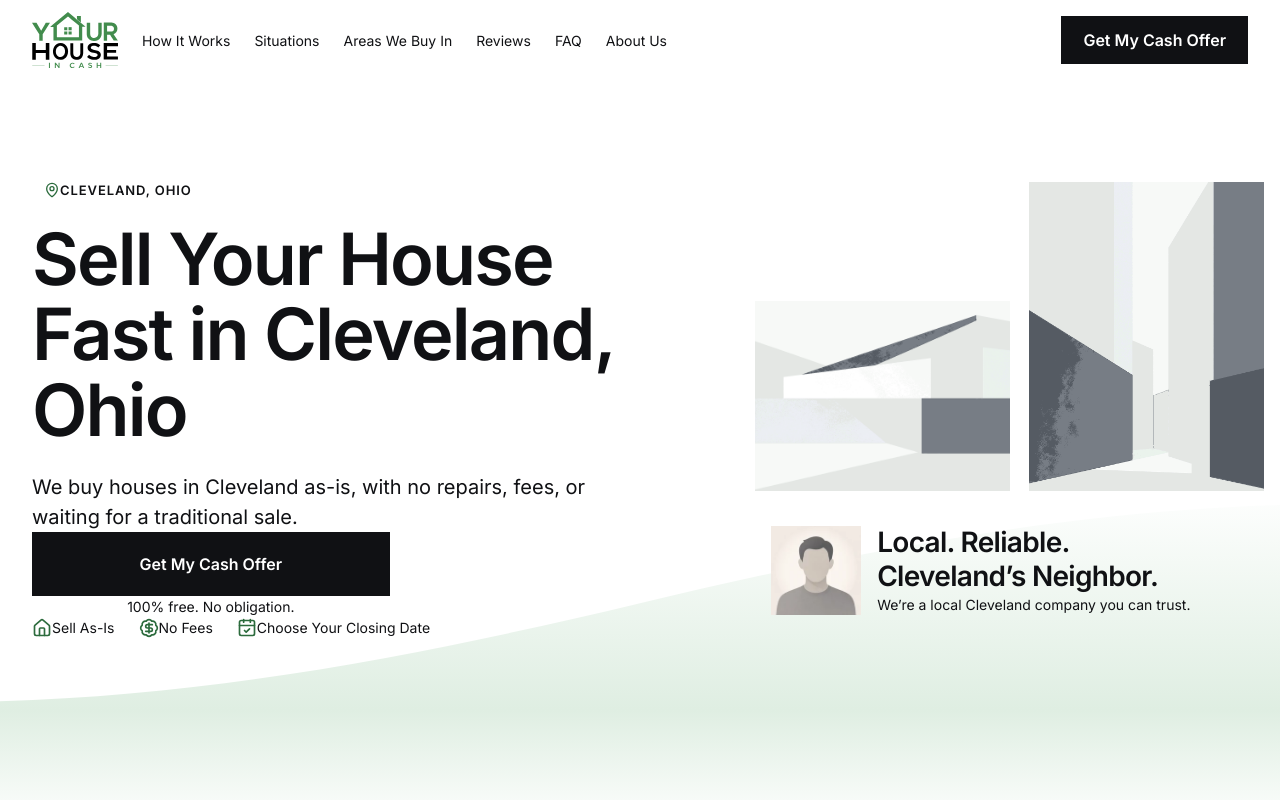
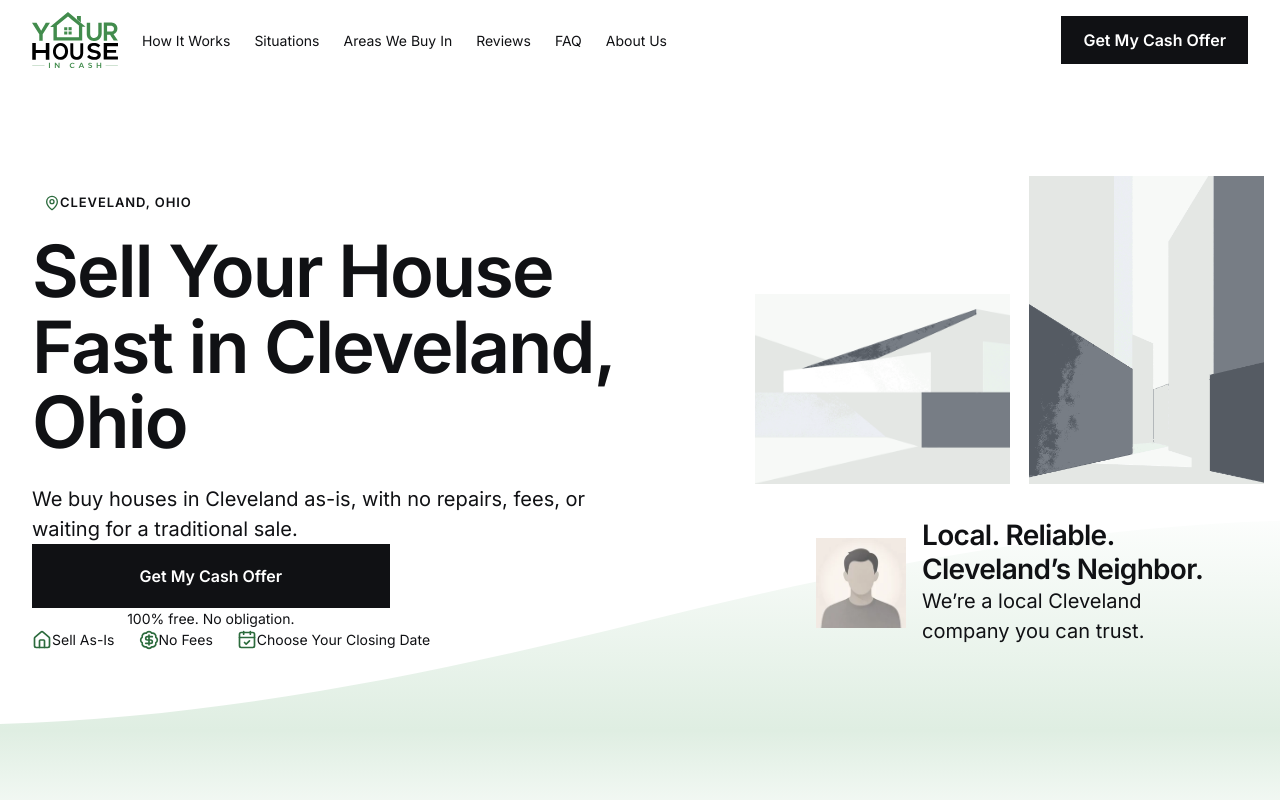
Before and after one commit to YHICAdmin/your-house-in-cash, a Next.js app: page / in a window 1280 px wide. Shown: the top 800 px of the page. Built offline with nearby package versions, Linux system fonts and the light colour scheme.

Commit message:
feat: refine Hero Trust Card content layout

```diff
--- a/src/components/area/area-hero.module.css
+++ b/src/components/area/area-hero.module.css
@@ -134,9 +134,11 @@
 
 .identityRow {
   display: flex;
-  width: 100%;
+  width: fit-content;
+  max-width: 100%;
   align-items: center;
   gap: var(--spacing-s);
+  margin-inline: auto;
 }
 
 .portrait {
@@ -151,7 +153,9 @@
   display: flex;
   min-width: 0;
   flex-direction: column;
+  align-items: flex-start;
   gap: var(--spacing-xs);
+  text-align: left;
 }
 
 .identityText p {
--- a/src/components/area/area-hero.tsx
+++ b/src/components/area/area-hero.tsx
@@ -89,8 +89,10 @@ export function AreaHero({ city }: AreaHeroProps) {
                   <br />
                   Cleveland’s Neighbor.
                 </p>
-                <p className={`${styles.trustSupporting} text-body-small`}>
-                  We’re a local Cleveland company you can trust.
+                <p className={`${styles.trustSupporting} text-body-large`}>
+                  We’re a local Cleveland
+                  <br />
+                  company you can trust.
                 </p>
               </div>
             </div>
```
Also changed, not shown: project-documentation/website-specification/area-page.md (+7 -7 lines).
